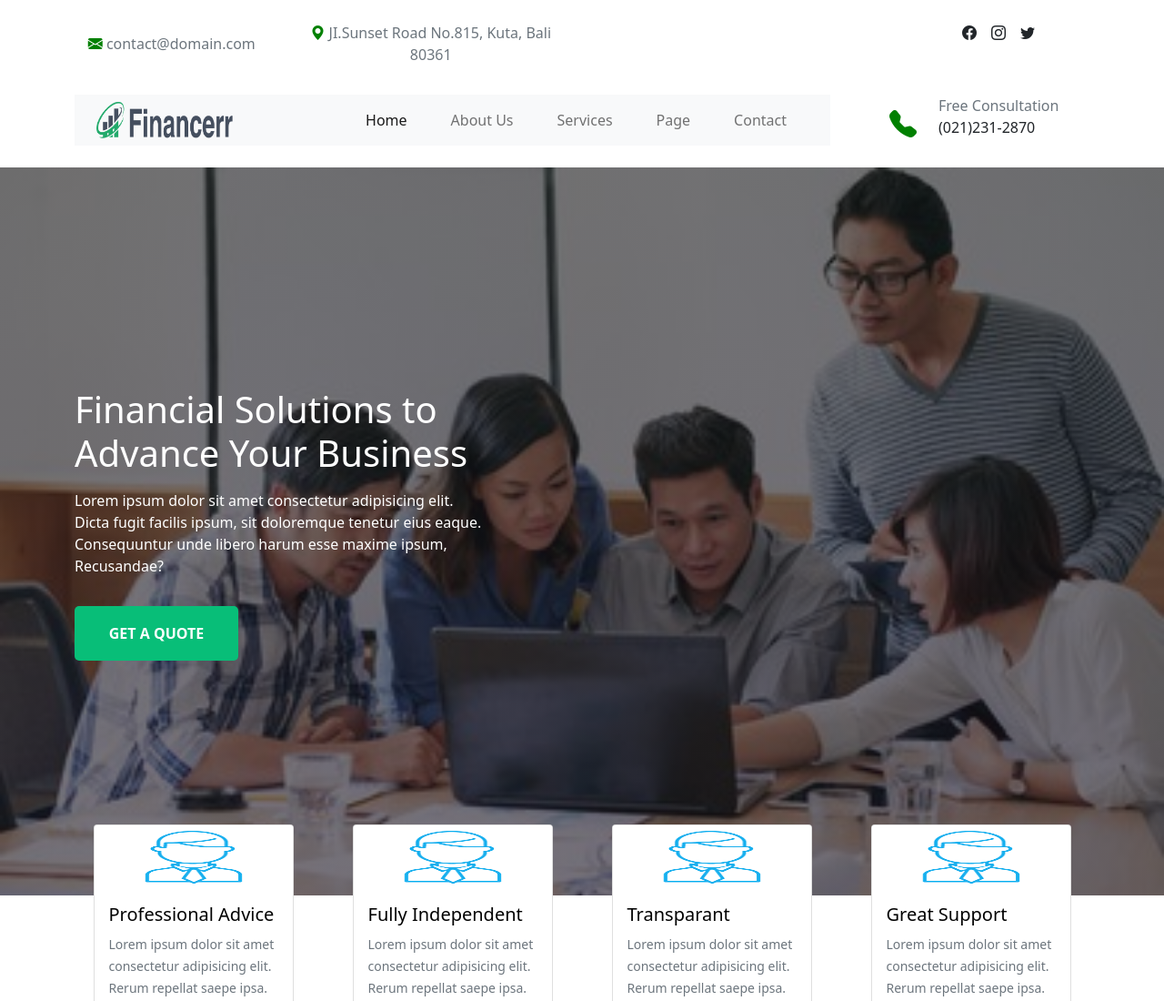
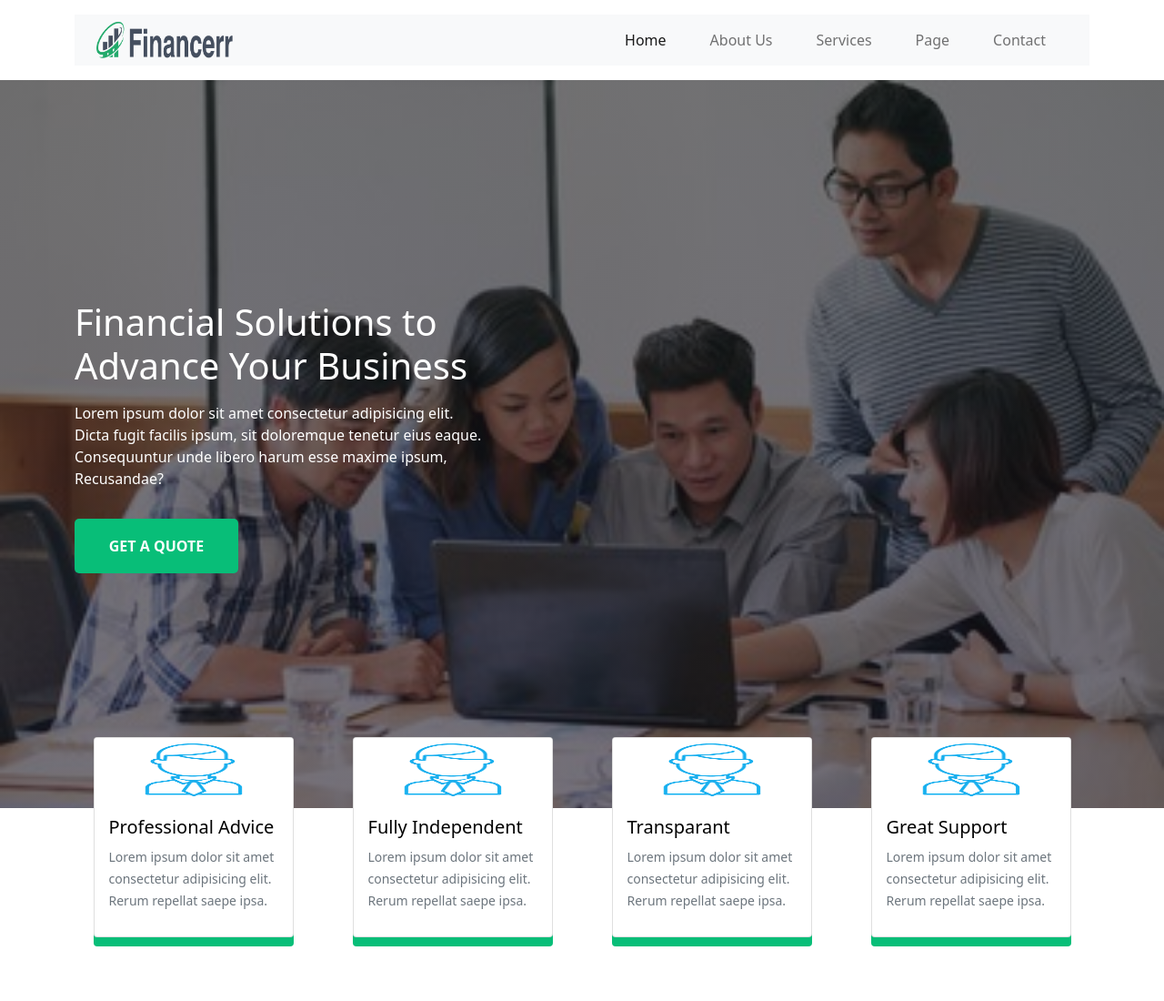
Before and after one commit to HsuMyatNg/BusinessFinancier, a plain HTML site: page index.html in a window 1280 px wide. Shown: the top 1100 px of the page at 91% size. Drawn offline with nearby package versions, Linux system fonts and the light colour scheme.

Commit message:
update index.html

```diff
--- a/css/style.css
+++ b/css/style.css
@@ -12,7 +12,7 @@
     }
 }
 @media (max-width: 992px)  {
-    #Aboutus #a1,
+ #Aboutus #a1,
 #Aboutus #a2{
     width: 220px;
     height: 220px;
--- a/index.html
+++ b/index.html
@@ -13,7 +13,7 @@
 <body>
     <header>
         <div class="container">
-            <div class="row mb-3">
+            <!-- <div class="row mb-lg-3 headfirst">
                 <div class="col-6">
                     <div class="row d-flex justify-content-center align-items-center text-center mt-4">
                         <div class="col-5">
@@ -27,7 +27,7 @@
                     </div>
                 </div>
                 <div class="col-6 d-flex justify-content-end">
-                    <div class="row mt-4">
+                    <div class="row mt-lg-4">
                         <div class="col-1 px-3">
                             <i class="bi bi-facebook"></i>
                         </div>
@@ -40,9 +40,9 @@
                         </div>
                     </div>
                 </div>
-            </div>
+            </div> -->
             <div class="row pt-3 mb-3">
-                <div class="col-9">
+                <div class="col-12">
                     <nav class="navbar navbar-expand-lg navbar-light bg-light">
                         <div class="container-fluid">
                           <img src="images/log.png" alt="logo" width="150" height="40" class="logo">
@@ -71,12 +71,12 @@
                         </div>
                     </nav>
                 </div>
-                <div class="col-1 d-flex justify-content-end align-items-center">
+                <!-- <div class="col-1 d-flex justify-content-end align-items-center icon1">
                     <i class="bi bi-telephone-fill" style="color: green; font-size: 30px;"></i>
                 </div>
-                <div class="col-2 d-flex align-items-center">
+                <div class="col-2 d-flex align-items-center phone">
                     <p> <span class="text-muted">Free Consultation </span> (021)231-2870</p>
-                </div>
+                </div> -->
             </div>
         </div>
     </header>
```
